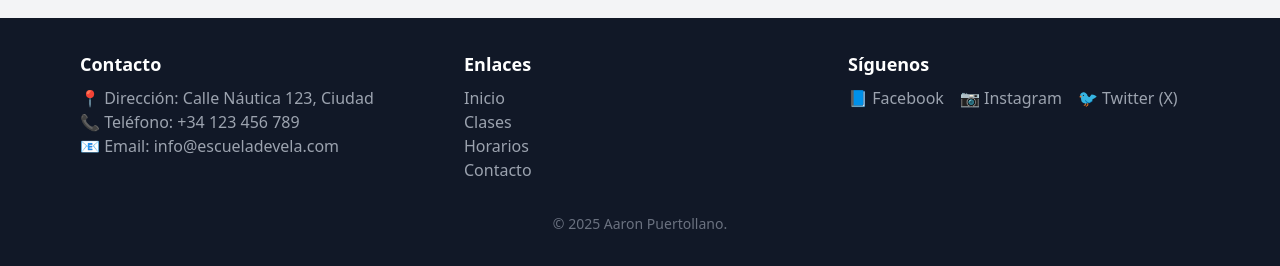
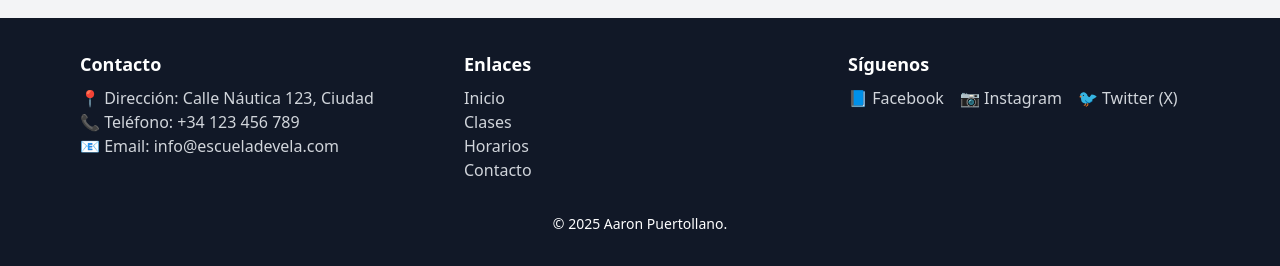
Before and after one commit to AaronPuertollano/final_diw_2025, a website built with Parcel: page src/index.html in a window 1280 px wide. Shown: the part 610-876 px from the top of the page. Built offline with nearby package versions, Linux system fonts and the light colour scheme.

Commit message:
update text color in index.html for improved readability

```diff
--- a/src/index.html
+++ b/src/index.html
@@ -54,31 +54,31 @@
 
             <div>
                 <h3 class="text-lg font-semibold mb-2">Contacto</h3>
-                <p class="text-gray-400">📍 Dirección: Calle Náutica 123, Ciudad</p>
-                <p class="text-gray-400">📞 Teléfono: +34 123 456 789</p>
-                <p class="text-gray-400">📧 Email: info@escueladevela.com</p>
+                <p class="text-gray-300">📍 Dirección: Calle Náutica 123, Ciudad</p>
+                <p class="text-gray-300">📞 Teléfono: +34 123 456 789</p>
+                <p class="text-gray-300">📧 Email: info@escueladevela.com</p>
             </div>
 
             <div>
                 <h3 class="text-lg font-semibold mb-2">Enlaces</h3>
                 <ul>
-                    <li><a href="./index.html" class="text-gray-400 hover:text-blue-400 focus:outline-none focus:ring-2 focus:ring-blue-400">Inicio</a></li>
-                    <li><a href="./html/clases.html" class="text-gray-400 hover:text-blue-400 focus:outline-none focus:ring-2 focus:ring-blue-400">Clases</a></li>
-                    <li><a href="./html/horario.html" class="text-gray-400 hover:text-blue-400 focus:outline-none focus:ring-2 focus:ring-blue-400">Horarios</a></li>
-                    <li><a href="./html/contacto.html" class="text-gray-400 hover:text-blue-400 focus:outline-none focus:ring-2 focus:ring-blue-400">Contacto</a></li>
+                    <li><a href="./index.html" class="text-gray-300 hover:text-blue-400 focus:outline-none focus:ring-2 focus:ring-blue-400">Inicio</a></li>
+                    <li><a href="./html/clases.html" class="text-gray-300 hover:text-blue-400 focus:outline-none focus:ring-2 focus:ring-blue-400">Clases</a></li>
+                    <li><a href="./html/horario.html" class="text-gray-300 hover:text-blue-400 focus:outline-none focus:ring-2 focus:ring-blue-400">Horarios</a></li>
+                    <li><a href="./html/contacto.html" class="text-gray-300 hover:text-blue-400 focus:outline-none focus:ring-2 focus:ring-blue-400">Contacto</a></li>
                 </ul>
             </div>
 
             <div>
                 <h3 class="text-lg font-semibold mb-2">Síguenos</h3>
                 <div class="flex space-x-4">
-                    <a href="#" class="text-gray-400 hover:text-blue-400 focus:outline-none focus:ring-2 focus:ring-blue-400">
+                    <a href="#" class="text-gray-300 hover:text-blue-400 focus:outline-none focus:ring-2 focus:ring-blue-400">
                         📘 Facebook
                     </a>
-                    <a href="#" class="text-gray-400 hover:text-blue-400 focus:outline-none focus:ring-2 focus:ring-blue-400">
+                    <a href="#" class="text-gray-300 hover:text-blue-400 focus:outline-none focus:ring-2 focus:ring-blue-400">
                         📷 Instagram
                     </a>
-                    <a href="#" class="text-gray-400 hover:text-blue-400 focus:outline-none focus:ring-2 focus:ring-blue-400">
+                    <a href="#" class="text-gray-300 hover:text-blue-400 focus:outline-none focus:ring-2 focus:ring-blue-400">
                         🐦 Twitter (X)
                     </a>
                 </div>
@@ -86,7 +86,7 @@
 
         </div>
 
-        <div class="mt-8 text-center text-gray-500 text-sm">
+        <div class="mt-8 text-center text-white text-sm">
             &copy; 2025 Aaron Puertollano.
         </div>
     </footer>
```
